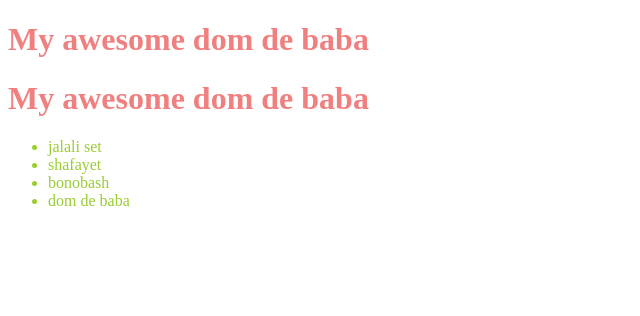
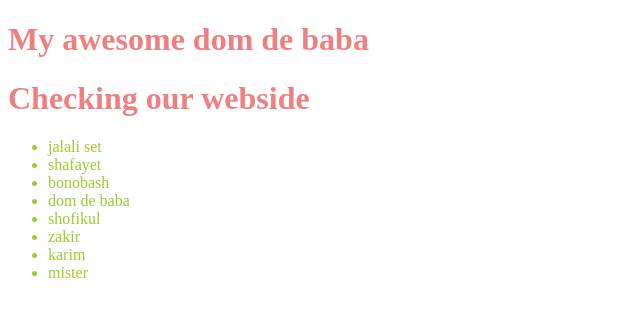
Before and after one commit to Shofikul2024/Milestone-Five-5--Ph-L1-Jabascript, a plain HTML site: page index.html in a window 1280 px wide. Shown: the whole page, without its empty margins (0-640 px from the left). Drawn offline with Linux system fonts and the light colour scheme.

Commit message:
this is my 2 nd   commit

```diff
--- a/index.html
+++ b/index.html
@@ -8,42 +8,59 @@
 </head>
 <body>
     <h1> My awesome dom de baba     </h1>
-    <h1>My awesome dom de baba </h1>
+
+
+    <h1>   Checking   our  webside</h1>
     <ul>
+
+
 <li>jalali set </li>
 <li> shafayet</li>
 <li> bonobash </li>
-<li> dom de baba    </li>
+<li> dom de baba  </li>
+
+
+<li>shofikul</li>
+<li> zakir</li>
+<li>karim</li>
+<li>mister</li>
 
   </ul>
   <main>
 
   </main>
 <script src="./js/dom.js"></script>
-<!--
-<script>
-    console.log( " inside the  html  file")
 
-
-</script> -->
 
 
 <script>
+
+
+
+console.log( " inside the  html  file")
 
 const liCollection=document.getElementsByTagName('li') ;
 
 for (const li of liCollection) {
 
-    console.log(li)
+    console.log(li.innerText)
 
 }
 
 
 
-<!-- console.log(liCollection) -->
+const allHeadings=document.getElementsByTagName('h1')
+
+for (const h1 of allHeadings)
+console.log(h1.innerText)
+
+
+
 
 </script>
 
 
+
+
 </body>
 </html>
```
Also changed, not shown: js/dom.js (+10 -0 lines).
